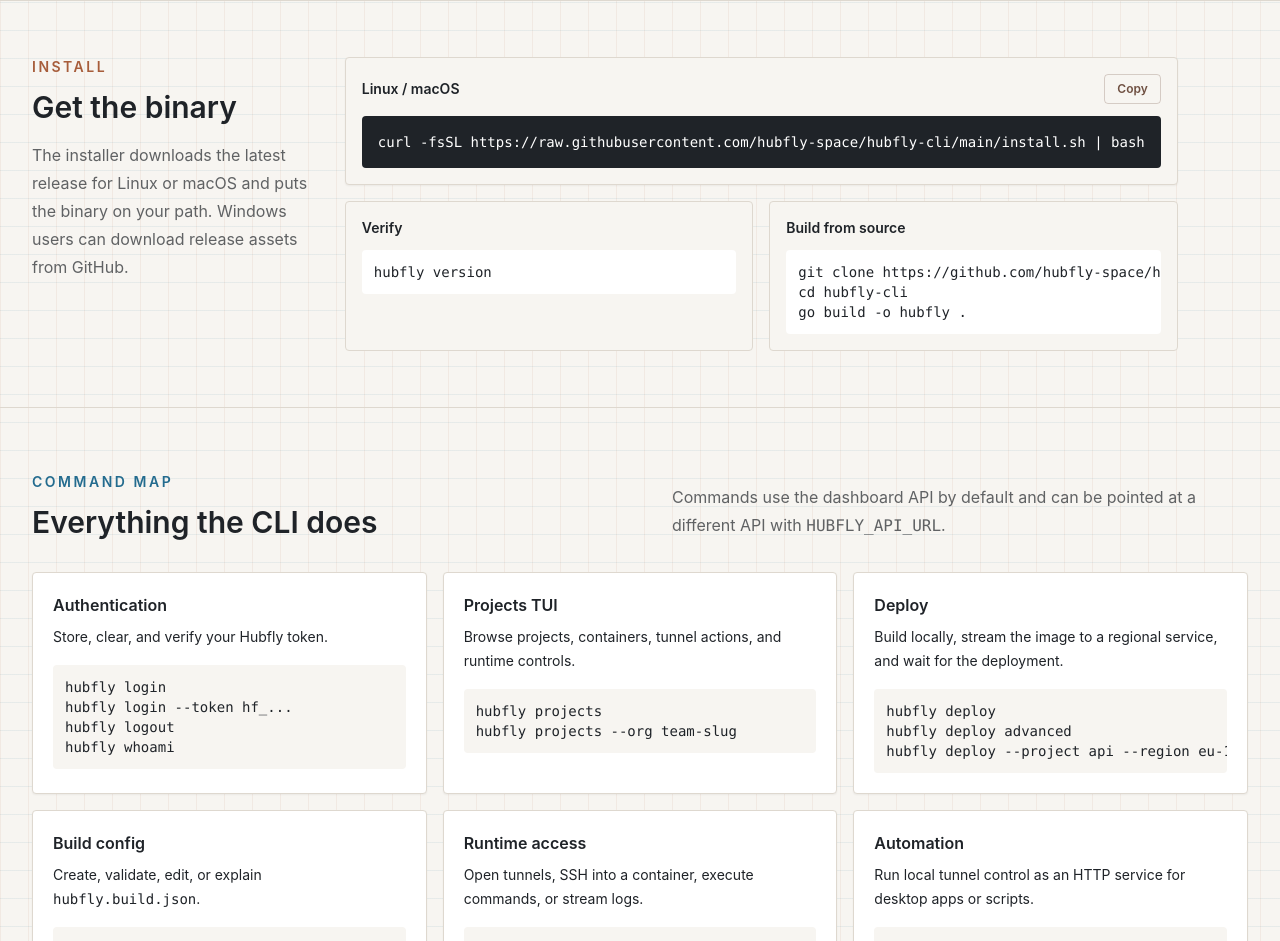
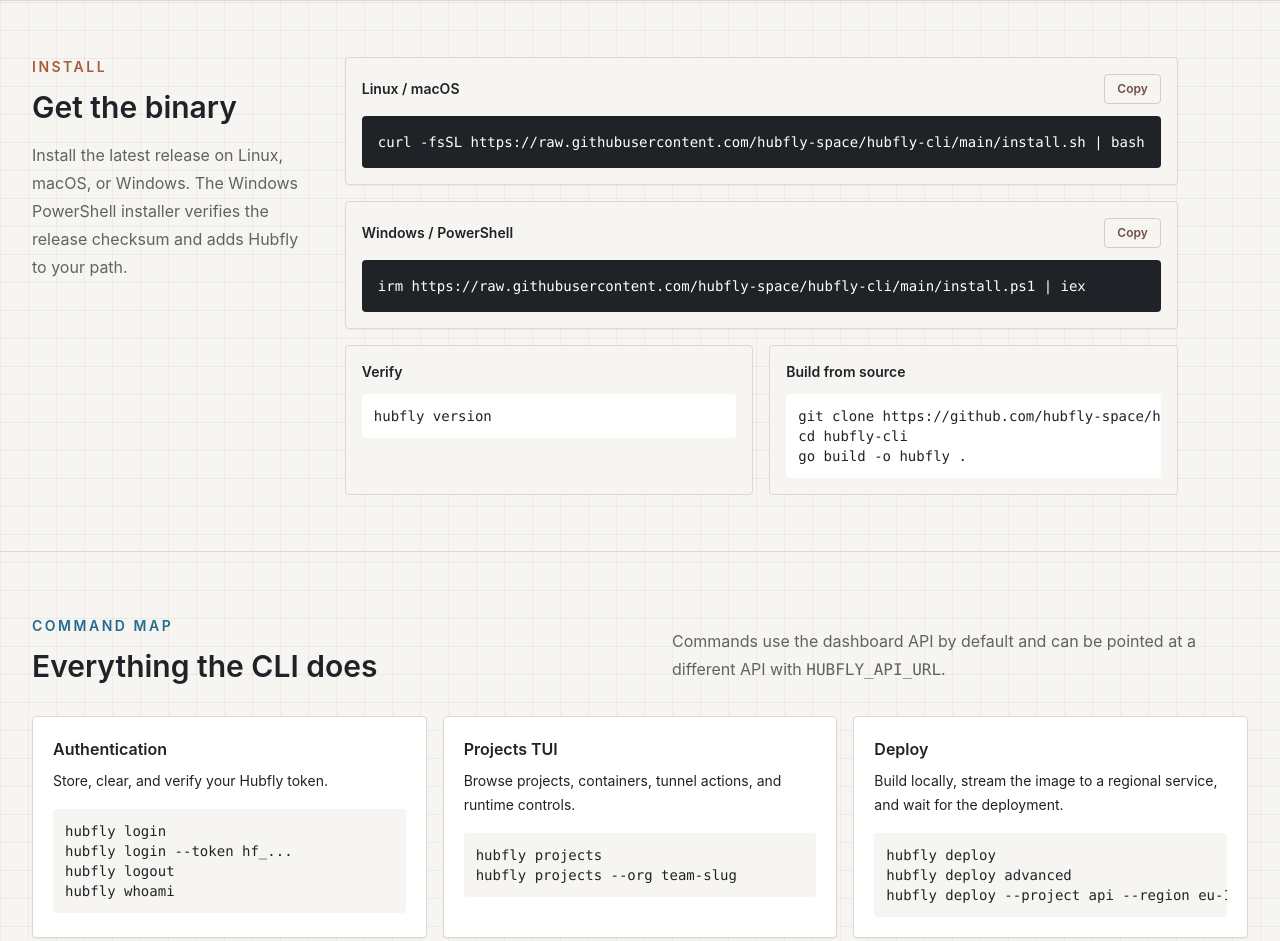
Before and after one commit to hubfly-space/hubfly-cli, a plain HTML site: page index.html in a window 1280 px wide. Shown: the part 838-1779 px from the top of the page. Drawn offline with nearby package versions, Linux system fonts and the light colour scheme.

Commit message:
FEAT: Add Windows installation instructions
- Added a new section for Windows installation using PowerShell.
- Updated the general installation description to include Windows users and mention the PowerShell installer's verification and path addition features.
- Included the PowerShell installation command for easy copying.

```diff
--- a/index.html
+++ b/index.html
@@ -281,9 +281,9 @@ Deployment succeeded</pre>
                             Get the binary
                         </h2>
                         <p class="mt-4 leading-7 text-ink/70">
-                            The installer downloads the latest release for Linux
-                            or macOS and puts the binary on your path. Windows
-                            users can download release assets from GitHub.
+                            Install the latest release on Linux, macOS, or
+                            Windows. The Windows PowerShell installer verifies
+                            the release checksum and adds Hubfly to your path.
                         </p>
                     </div>
 
@@ -308,6 +308,28 @@ Deployment succeeded</pre>
                             <pre
                                 class="code-scroll overflow-x-auto rounded bg-[#1f2328] p-4 text-sm text-white"
                             ><code>curl -fsSL https://raw.githubusercontent.com/hubfly-space/hubfly-cli/main/install.sh | bash</code></pre>
+                        </div>
+
+                        <div
+                            class="rounded border border-line bg-paper p-4 shadow-sm"
+                        >
+                            <div
+                                class="mb-3 flex items-center justify-between gap-3"
+                            >
+                                <p class="text-sm font-semibold">
+                                    Windows / PowerShell
+                                </p>
+                                <button
+                                    type="button"
+                                    data-copy="irm https://raw.githubusercontent.com/hubfly-space/hubfly-cli/main/install.ps1 | iex"
+                                    class="copy rounded border border-soil/25 px-3 py-1.5 text-xs font-semibold text-soil"
+                                >
+                                    Copy
+                                </button>
+                            </div>
+                            <pre
+                                class="code-scroll overflow-x-auto rounded bg-[#1f2328] p-4 text-sm text-white"
+                            ><code>irm https://raw.githubusercontent.com/hubfly-space/hubfly-cli/main/install.ps1 | iex</code></pre>
                         </div>
 
                         <div class="grid gap-4 md:grid-cols-2">
```
